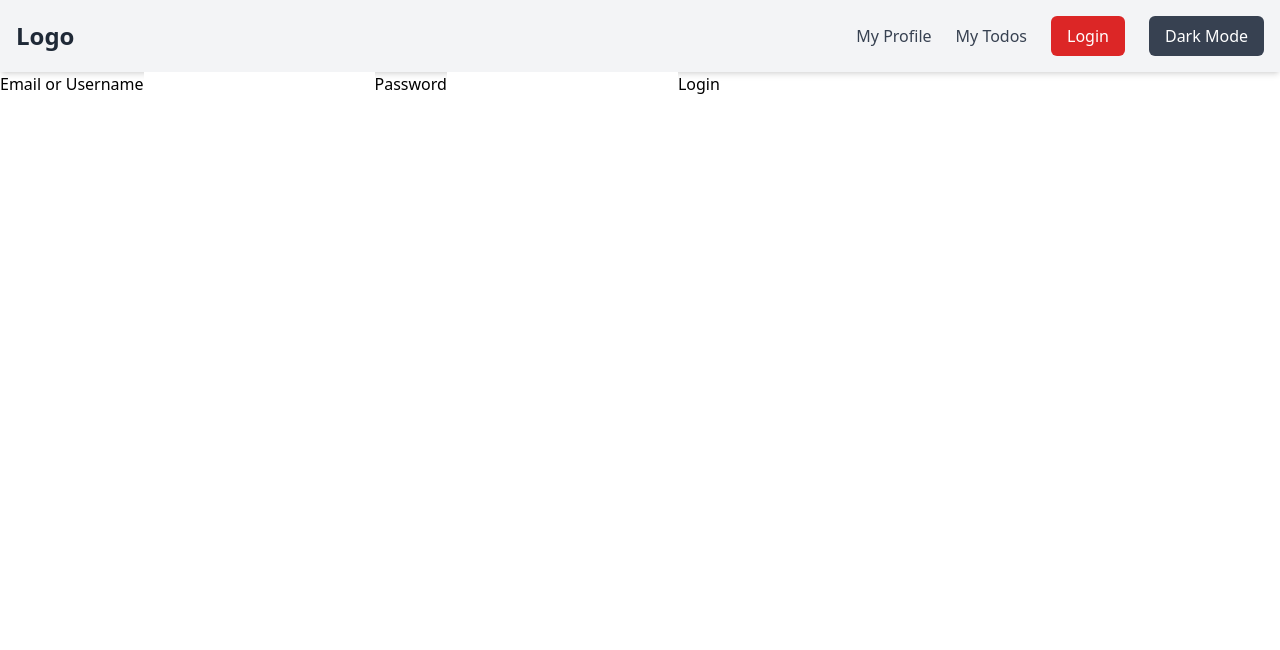
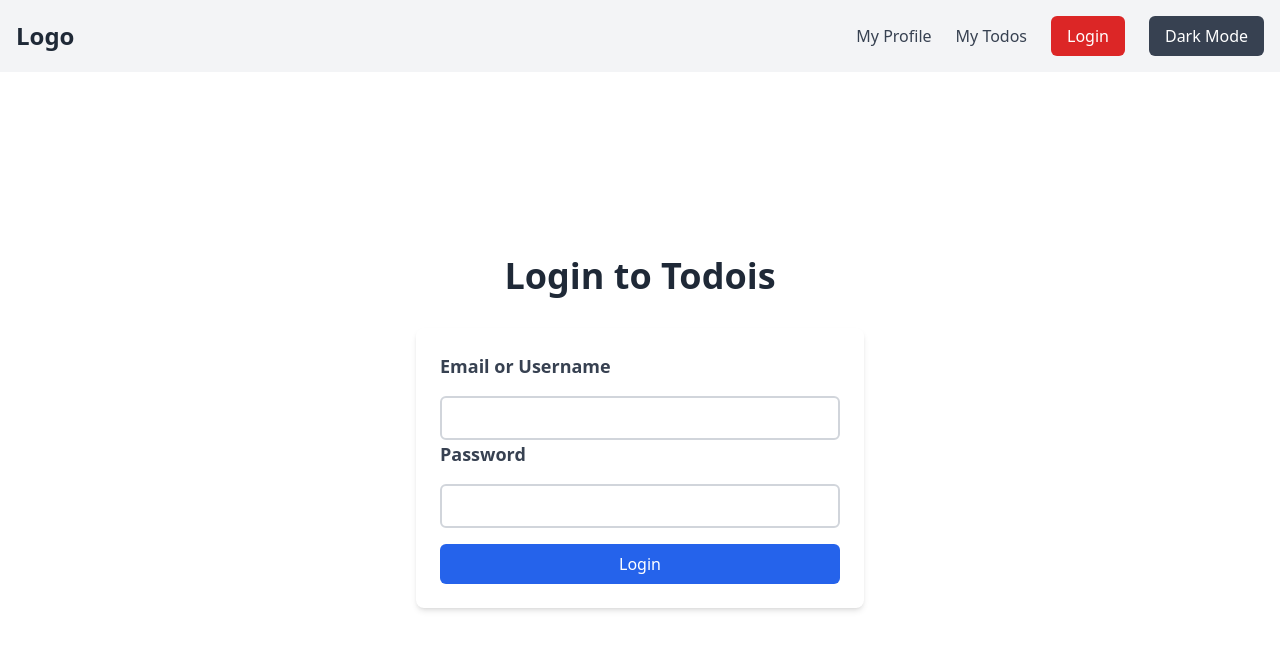
Before and after one commit to Zynalex9/express-task, a React (Vite) app in the folder frontend/: page /login in a window 1280 px wide. Shown: the top 650 px of the page. Built offline with nearby package versions, Linux system fonts and the light colour scheme; no server answers.

Commit message:
Style Login page

```diff
--- a/frontend/src/pages/Login.tsx
+++ b/frontend/src/pages/Login.tsx
@@ -1,5 +1,5 @@
 import axios from "axios";
-import React, { useState } from "react";
+import { useState } from "react";
 import { useForm } from "react-hook-form";
 import { useNavigate } from "react-router-dom";
 interface FormData {
@@ -19,50 +19,61 @@ const Login = () => {
   });
   const navigate = useNavigate();
   const [successMessage, setSuccessMessage] = useState("");
+  const [errorMessage, setErrorrMessage] = useState("");
 
   const onSubmit = async (data: any) => {
     try {
       console.log(data);
       const response = await axios.post("/api/user/login", data);
       setSuccessMessage("Login successfull redirecting to homepage");
-
-
-        setTimeout(() => {
-          navigate("/");
-        }, 1000);
-
-    } catch (error:any) {
-          console.error("Unexpected error:", error.response?.data || error.message);
-
+      console.log("This is my console", response.data.message);
+      setTimeout(() => {
+        navigate("/");
+      }, 1000);
+    } catch (error: any) {
+      console.error(
+        "Unexpected error:",
+        error.response?.data.message || error.message,
+      );
+      setErrorrMessage(error.response?.data.message);
     }
   };
   return (
-    <div>
-      <form onSubmit={handleSubmit(onSubmit)}>
-        <label htmlFor="email">Email or Username</label>
+    <div className="min-h-[90vh] flex flex-col items-center justify-center bg-white dark:bg-gray-900">
+      <h1 className="text-4xl font-bold mb-8 text-gray-800 dark:text-white">Login to Todois</h1>
+      <div className="form bg-white dark:bg-gray-800 p-6 rounded-lg shadow-md w-full max-w-md">
+      <form onSubmit={handleSubmit(onSubmit)} className="space-y-4">
+        <label htmlFor="email" className="text-gray-700 dark:text-white text-lg font-semibold">Email or Username</label>
         <input
           type="text"
           {...register("email", {
             required: "Please enter a email or username",
           })}
           id="email"
+          className="w-full px-4 py-2 border-2 mt-1 border-gray-300 dark:border-gray-600 rounded-md focus:outline-none focus:ring-2 focus:ring-blue-500 dark:bg-gray-700 dark:text-white"
         />
         {errors.email && <p className="text-red-600">{errors.email.message}</p>}
-        <label htmlFor="password">Password</label>
+        <label htmlFor="password" className="text-gray-700 dark:text-white text-lg font-semibold">Password</label>
         <input
           type="password"
           {...register("password", {
             required: "Please enter a password",
+
           })}
+          id="password"
+          className="w-full px-4 py-2 border-2 mt-1 border-gray-300 dark:border-gray-600 rounded-md focus:outline-none focus:ring-2 focus:ring-blue-500 dark:bg-gray-700 dark:text-white"
         />
         {errors.password && (
           <p className="text-red-600">{errors.password.message}</p>
         )}
-        <button type="submit" disabled={isSubmitting}>
+        {successMessage && <p className="text-green-600">{successMessage}</p>}
+        {errorMessage && <p className="text-red-600">{errorMessage}</p>}
+        <button type="submit" disabled={isSubmitting} className="w-full py-2 bg-blue-600 text-white rounded-md hover:bg-blue-700 disabled:opacity-50 transition">
           Login
         </button>
       </form>
     </div>
+      </div>
   );
 };
 
```
